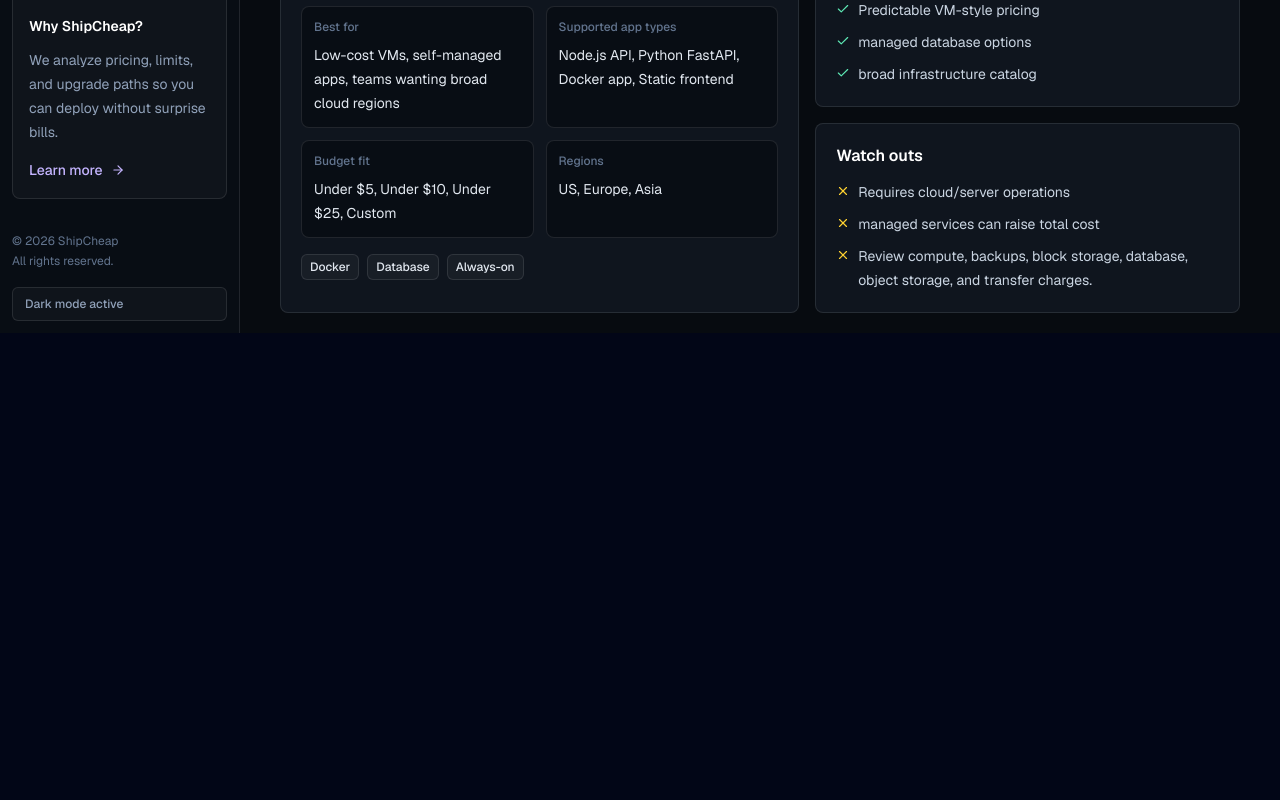
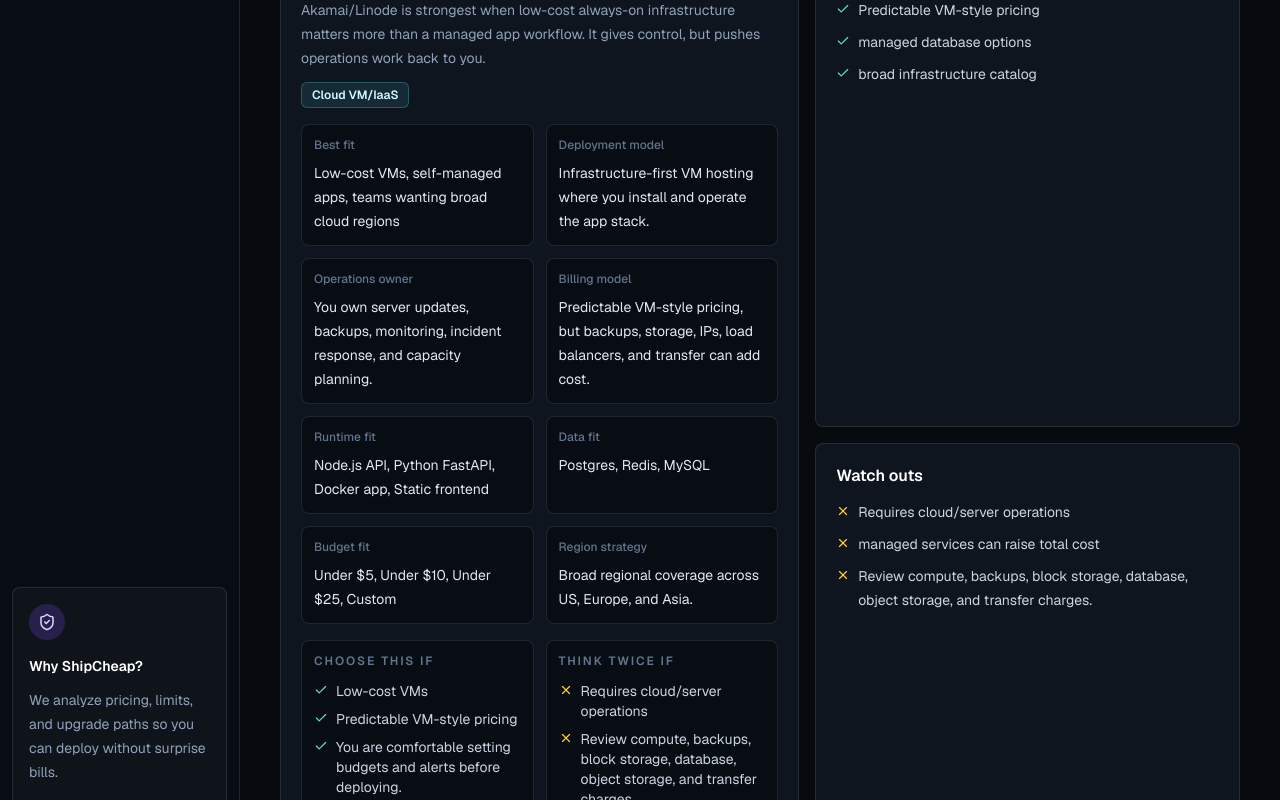
Before and after one commit to prasiddhnaik/shipcheap, a Next.js app: page /platforms/akamai-linode in a window 1280 px wide. Shown: the part 760-1560 px from the top of the page. Before the commit the page ends 1093 px from the top, so only its background shows below. Built offline with nearby package versions, Linux system fonts and the light colour scheme; no server answers.

Commit message:
Improve provider fit summary

```diff
--- a/src/app/platforms/[slug]/page.tsx
+++ b/src/app/platforms/[slug]/page.tsx
@@ -5,6 +5,7 @@
 import { FeatureBadge } from "@/components/FeatureBadge";
 import { ProviderLogo } from "@/components/ProviderLogo";
 import { getPlatformBySlug, getPlatformCategory, getPlatformSourceLinks, platforms, pricingDisclaimer } from "@/data/platforms";
+import type { Platform, PlatformCategory } from "@/lib/types";
 import { appTypeLabels, budgetLabels, categoryLabels, databaseLabels, regionLabels } from "@/lib/utils";
 import { ArrowLeft, ArrowRight, Check, CreditCard, Database, ExternalLink, Server, ShieldAlert, Sparkles, Tags, X } from "lucide-react";
 
@@ -21,6 +22,7 @@
   }
   const category = getPlatformCategory(platform.slug);
   const sourceLinks = getPlatformSourceLinks(platform.slug);
+  const fitInsights = getFitInsights(platform, category);
 
   const stats = [
     { label: "Starter cost", value: platform.hasFreeTier ? "$0 entry" : "Paid entry", tone: platform.hasFreeTier ? "good" : "warn" },
@@ -120,16 +122,35 @@
 
         <section className="mt-4 grid gap-4 xl:grid-cols-[1.1fr_0.9fr]">
           <div className="rounded-lg border border-white/10 bg-[#111821]/85 p-5">
-            <div className="flex items-center gap-2">
-              <Sparkles size={18} className="text-violet-300" />
-              <h2 className="text-lg font-semibold text-white">Fit summary</h2>
+            <div className="flex flex-wrap items-start justify-between gap-3">
+              <div>
+                <div className="flex items-center gap-2">
+                  <Sparkles size={18} className="text-violet-300" />
+                  <h2 className="text-lg font-semibold text-white">Fit summary</h2>
+                </div>
+                <p className="mt-2 max-w-2xl text-sm leading-6 text-slate-400">{fitInsights.summary}</p>
+              </div>
+              <span className="rounded-md border border-cyan-300/25 bg-cyan-300/10 px-2.5 py-1 text-xs font-semibold text-cyan-100">
+                {categoryLabels[category]}
+              </span>
             </div>
+
             <div className="mt-4 grid gap-3 sm:grid-cols-2">
-              <Detail label="Best for" value={platform.bestFor.join(", ")} />
-              <Detail label="Supported app types" value={platform.supports.map((support) => appTypeLabels[support]).join(", ")} />
+              <Detail label="Best fit" value={platform.bestFor.join(", ")} />
+              <Detail label="Deployment model" value={fitInsights.deploymentModel} />
+              <Detail label="Operations owner" value={fitInsights.operationsOwner} />
+              <Detail label="Billing model" value={fitInsights.billingModel} />
+              <Detail label="Runtime fit" value={platform.supports.map((support) => appTypeLabels[support]).join(", ")} />
+              <Detail label="Data fit" value={platform.databases.map((database) => databaseLabels[database]).join(", ") || "Bring your own external database"} />
               <Detail label="Budget fit" value={platform.budgetFit.map((budget) => budgetLabels[budget]).join(", ")} />
-              <Detail label="Regions" value={platform.regions.map((region) => regionLabels[region]).join(", ")} />
+              <Detail label="Region strategy" value={fitInsights.regionStrategy} />
             </div>
+
+            <div className="mt-4 grid gap-3 sm:grid-cols-2">
+              <Guidance title="Choose this if" tone="good" items={fitInsights.chooseIf} />
+              <Guidance title="Think twice if" tone="warn" items={fitInsights.thinkTwiceIf} />
+            </div>
+
             <div className="mt-4 flex flex-wrap gap-2">
               {platform.hasFreeTier && <FeatureBadge tone="good">Free tier</FeatureBadge>}
               {!platform.creditCardRequired && <FeatureBadge tone="good">No card</FeatureBadge>}
@@ -178,6 +199,22 @@
   );
 }
 
+function Guidance({ title, tone, items }: { title: string; tone: "good" | "warn"; items: string[] }) {
+  return (
+    <div className="rounded-lg border border-white/10 bg-[#080d14] p-3">
+      <p className="text-xs font-semibold uppercase tracking-[0.16em] text-slate-500">{title}</p>
+      <ul className="mt-3 space-y-2 text-sm leading-5 text-slate-300">
+        {items.map((item) => (
+          <li key={item} className="flex gap-2">
+            {tone === "good" ? <Check className="mt-0.5 shrink-0 text-emerald-300" size={14} /> : <X className="mt-0.5 shrink-0 text-amber-300" size={14} />}
+            <span>{item}</span>
+          </li>
+        ))}
+      </ul>
+    </div>
+  );
+}
+
 function List({ title, tone, items }: { title: string; tone: "good" | "warn"; items: string[] }) {
   return (
     <div className="rounded-lg border border-white/10 bg-[#111821]/85 p-5">
@@ -193,3 +230,71 @@
     </div>
   );
 }
+
+function getFitInsights(platform: Platform, category: PlatformCategory) {
+  const isSelfHosted = category === "self-hosted";
+  const isCloudVm = category === "cloud-vm";
+  const isServerless = category === "serverless" || !platform.alwaysOn;
+  const isDatabase = category === "database";
+  const noCard = platform.creditCardRequired ? "requires a billing account/card" : "has a no-card starter path";
+
+  const deploymentModel = isSelfHosted
+    ? "Self-hosted control plane running on your own server or cloud account."
+    : isCloudVm
+      ? "Infrastructure-first VM hosting where you install and operate the app stack."
+      : isServerless
+        ? "Managed serverless deployment with scaling and runtime limits handled by the provider."
+        : isDatabase
+          ? "Managed backend/data service that pairs with a separate frontend or app host."
+          : "Managed app platform for deploying services without running the control plane yourself.";
+
+  const operationsOwner = isSelfHosted || isCloudVm
+    ? "You own server updates, backups, monitoring, incident response, and capacity planning."
+    : isDatabase
+      ? "The provider operates the data layer; you still own app integration, quotas, and access control."
+      : "The provider handles most platform operations; you still own usage monitoring and plan limits.";
+
+  const billingModel = isSelfHosted
+    ? `The platform software can start at $0, but the real bill is the server, storage, backups, domains, and bandwidth; it ${noCard}.`
+    : isCloudVm
+      ? "Predictable VM-style pricing, but backups, storage, IPs, load balancers, and transfer can add cost."
+      : platform.hasFreeTier
+        ? `Free entry is possible, but production cost depends on quotas, usage, and upgrade path; it ${noCard}.`
+        : `Paid entry from the start with costs tied to selected resources and connected services; it ${noCard}.`;
+
+  const regionStrategy = platform.regions.includes("any")
+    ? "Runs wherever your chosen server or cloud provider is located."
+    : platform.regions.length >= 3
+      ? "Broad regional coverage across US, Europe, and Asia."
+      : `Best suited to ${platform.regions.map((region) => regionLabels[region]).join(" and ")} workloads.`;
+
+  const summary = isSelfHosted
+    ? `${platform.name} is strongest when you want PaaS-like deploys but still want to control the server and total hosting bill. It is not hands-off: operations quality depends on how well you manage the underlying machine.`
+    : isCloudVm
+      ? `${platform.name} is strongest when low-cost always-on infrastructure matters more than a managed app workflow. It gives control, but pushes operations work back to you.`
+      : isDatabase
+        ? `${platform.name} is strongest as the data/backend layer for an app, not necessarily as the only place your app runs. Pair it with an app host when you need general web services.`
+        : `${platform.name} is strongest when you want a managed deployment path with less infrastructure work. The main tradeoff is understanding limits, billing rules, and whether the runtime fits your app.`;
+
+  const chooseIf = [
+    platform.bestFor[0],
+    platform.pros[0],
+    platform.creditCardRequired ? "You are comfortable setting budgets and alerts before deploying." : "You want a beginner path that can start without adding a card.",
+  ].filter(Boolean);
+
+  const thinkTwiceIf = [
+    platform.cons[0],
+    platform.warningNotes[0],
+    isSelfHosted || isCloudVm ? "You need a provider to handle patching, backups, and incidents for you." : "You need long-running processes or infrastructure behavior outside this provider's runtime model.",
+  ].filter(Boolean);
+
+  return {
+    billingModel,
+    chooseIf,
+    deploymentModel,
+    operationsOwner,
+    regionStrategy,
+    summary,
+    thinkTwiceIf,
+  };
+}
```
